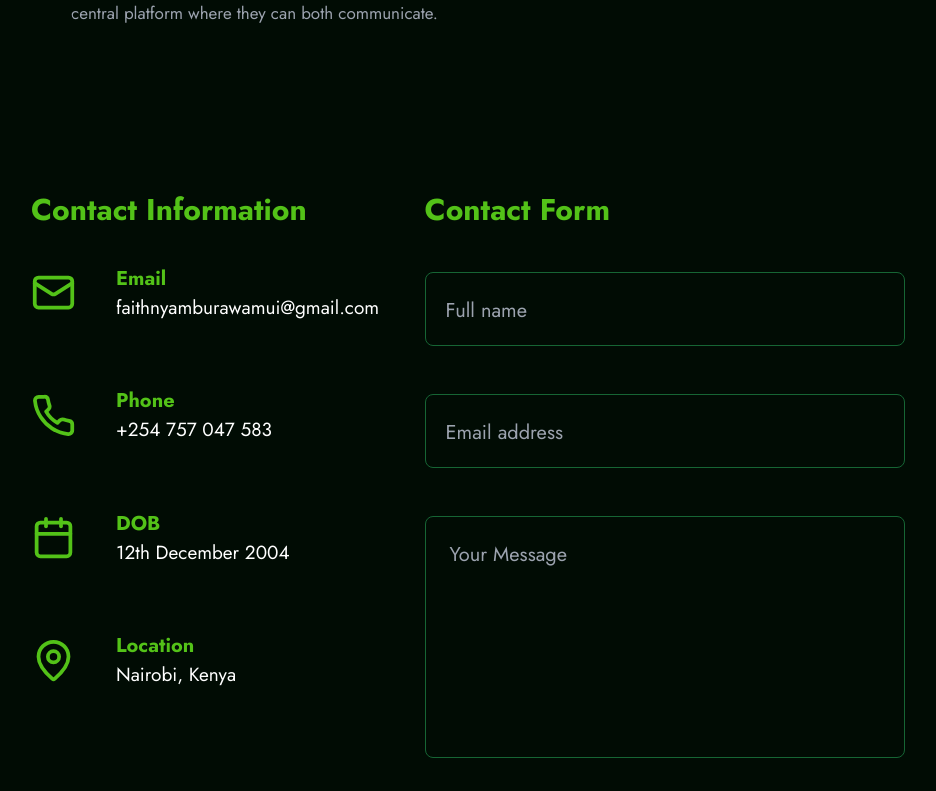
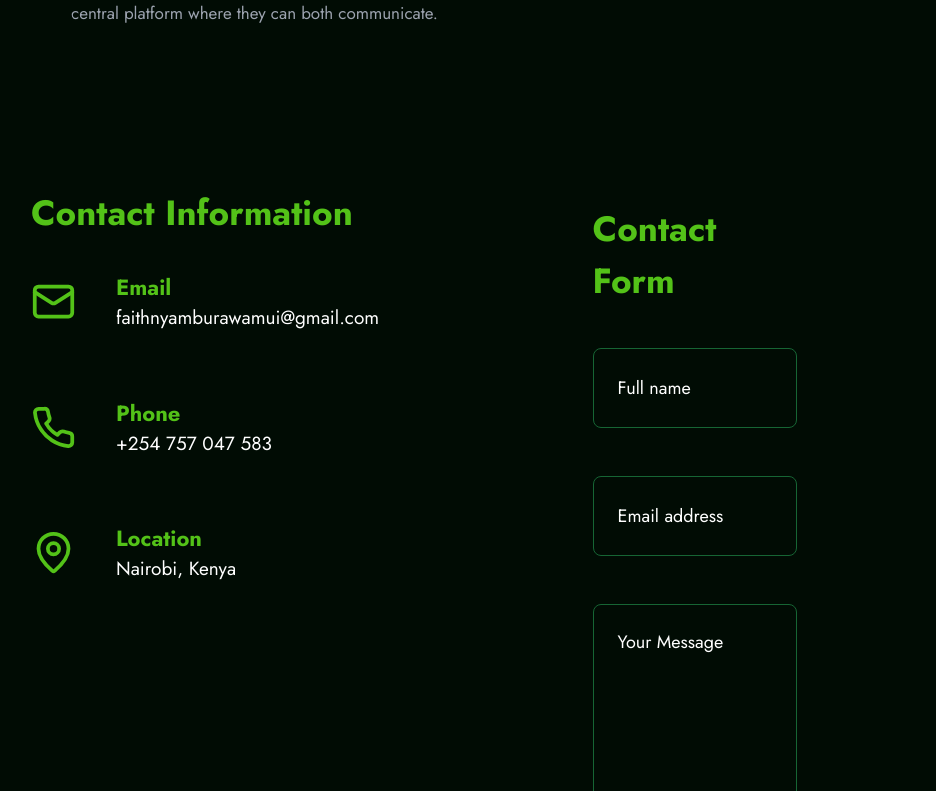
Before and after one commit to FaithNyamburaWamui/portfolio, a Next.js app: page / in a window 1280 px wide. Shown: the part 4649-5440 px from the top of the page, without its empty margins (161-1097 px from the left). Built offline with nearby package versions, Linux system fonts and the light colour scheme.

Commit message:
new changes

```diff
--- a/src/app/components/Contact/contactform.tsx
+++ b/src/app/components/Contact/contactform.tsx
@@ -1,3 +1,110 @@
+// 'use client';
+// import React, { useState } from 'react';
+// import emailjs from '@emailjs/browser';
+// import { ToastContainer, toast } from 'react-toastify';
+// import 'react-toastify/dist/ReactToastify.css';
+
+// const ContactForm = () => {
+//     const [formData, setFormData] = useState({
+//         name: '',
+//         email: '',
+//         message: ''
+//     });
+//     const [status, setStatus] = useState({
+//         submitting: false,
+//         success: false,
+//         error: false,
+//     });
+
+//     const handleChange = (e: React.ChangeEvent<HTMLInputElement | HTMLTextAreaElement>) => {
+//         setFormData({ ...formData, [e.target.name]: e.target.value });
+//     };
+
+//     const handleSubmit = async (e: React.FormEvent) => {
+//         e.preventDefault();
+//         setStatus({ submitting: true, success: false, error: false });
+
+//         // Create template parameters object
+//         const templateParams = {
+//             from_name: formData.name,
+//             from_email: formData.email,
+//             message: formData.message,
+//         };
+
+//         try {
+//             await emailjs.send(
+//                 'service_3211i1j',
+//                 'template_rurq1h9',
+//                 templateParams,
+//                 'wnMuehn-FK2NF2hcu'
+//             );
+//             setStatus({ submitting: false, success: true, error: false });
+//             setFormData({ name: '', email: '', message: '' });
+//             toast.success("Message sent successfully!");
+//         } catch (error) {
+//             setStatus({ submitting: false, success: false, error: true });
+//             toast.error("Failed to send message. Please try again.");
+//             console.error('Error sending message:', error);
+//         }
+//     };
+
+//     const isFormValid = formData.name && formData.email && formData.message;
+
+//     return (
+//         <div className="p-16 ml-[-5%] w-[100%]">
+//             <h2 className="mb-10 text-[30px] font-semibold text-[#53C218] ">Contact Form</h2>
+//             <form onSubmit={handleSubmit} className="flex flex-col gap-12">
+//                 <input
+//                     type="text"
+//                     name="name"
+//                     placeholder="Full name"
+//                     value={formData.name}
+//                     onChange={handleChange}
+//                     className="w-full p-5 bg-transparent border border-green-800 rounded-lg text-2xl text-white
+//                              placeholder:text-white-100 placeholder:text-xl focus:outline-none focus:border-green-500"
+//                     required
+//                 />
+//                 <input
+//                     type="email"
+//                     name="email"
+//                     placeholder="Email address"
+//                     value={formData.email}
+//                     onChange={handleChange}
+//                     className="w-full p-5 bg-transparent  border border-green-800 rounded-lg text-white text-2xl
+//                              placeholder:text-white-100 placeholder:text-xl focus:outline-none focus:border-green-500"
+//                     required
+//                 />
+//                 <textarea
+//                     name="message"
+//                     placeholder="Your Message"
+//                     value={formData.message}
+//                     onChange={handleChange}
+//                     rows={6}
+//                     className="w-full p-6 bg-transparent border border-green-800 rounded-lg text-white text-2xl resize-none min-h-[150px]
+//                              placeholder:text-white-100 placeholder:text-xl focus:outline-none focus:border-green-500"
+//                     required
+//                 />
+
+//                 <button
+//                     type="submit"
+//                     disabled={status.submitting || !isFormValid}
+//                     className="flex items-center justify-center gap-2 self-end bg-[#53C218] font-medium text-white border-2 border-transparent
+//                              px-6 py-3 rounded-lg cursor-pointer transition-all duration-200 text-[20px]
+//                              hover:bg-[#53C218] hover:text-black hover:border-green-800 disabled:cursor-not-allowed"
+//                 >
+//                     {status.submitting ? 'Sending...' : 'Send Message'}
+//                     <svg width="16" height="16" viewBox="0 0 16 16" fill="none" className="stroke-current">
+//                         <path d="M15.5 8L8.5 15M15.5 8L8.5 1M15.5 8H0.5" strokeWidth="1.5"/>
+//                     </svg>
+//                 </button>
+//             </form>
+//             <ToastContainer />
+//         </div>
+//     );
+// };
+
+// export default ContactForm;
+
 'use client';
 import React, { useState } from 'react';
 import emailjs from '@emailjs/browser';
@@ -51,17 +158,19 @@ const ContactForm = () => {
     const isFormValid = formData.name && formData.email && formData.message;
 
     return (
-        <div className="p-16 ml-[-5%] w-[100%]">
-            <h2 className="mb-10 text-[30px] font-semibold text-[#53C218] ">Contact Form</h2>
-            <form onSubmit={handleSubmit} className="flex flex-col gap-12">
+        <div className="p-8 sm:p-12 md:p-16 lg:p-20 w-[90%] md:w-[75%] lg:w-[60%] mx-auto">
+            <h2 className="mb-10 text-[24px] sm:text-[28px] md:text-[30px] lg:text-[35px] font-semibold text-[#53C218]">
+                Contact Form
+            </h2>
+            <form onSubmit={handleSubmit} className="flex flex-col gap-8 sm:gap-10 md:gap-12">
                 <input
                     type="text"
                     name="name"
                     placeholder="Full name"
                     value={formData.name}
                     onChange={handleChange}
-                    className="w-full p-5 bg-transparent border border-green-800 rounded-lg text-2xl text-white
-                             placeholder:text-white-100 placeholder:text-xl focus:outline-none focus:border-green-500"
+                    className="w-full p-4 sm:p-5 md:p-6 bg-transparent border border-green-800 rounded-lg text-[16px] sm:text-[18px] md:text-[20px] text-white
+                             placeholder:text-white placeholder:text-[15px] sm:placeholder:text-[16px] md:placeholder:text-[18px] focus:outline-none focus:border-green-500"
                     required
                 />
                 <input
@@ -70,8 +179,8 @@ const ContactForm = () => {
                     placeholder="Email address"
                     value={formData.email}
                     onChange={handleChange}
-                    className="w-full p-5 bg-transparent  border border-green-800 rounded-lg text-white text-2xl
-                             placeholder:text-white-100 placeholder:text-xl focus:outline-none focus:border-green-500"
+                    className="w-full p-4 sm:p-5 md:p-6 bg-transparent border border-green-800 rounded-lg text-[16px] sm:text-[18px] md:text-[20px] text-white
+                             placeholder:text-white placeholder:text-[15px] sm:placeholder:text-[16px] md:placeholder:text-[18px] focus:outline-none focus:border-green-500"
                     required
                 />
                 <textarea
@@ -80,8 +189,8 @@ const ContactForm = () => {
                     value={formData.message}
                     onChange={handleChange}
                     rows={6}
-                    className="w-full p-6 bg-transparent border border-green-800 rounded-lg text-white text-2xl resize-none min-h-[150px]
-                             placeholder:text-white-100 placeholder:text-xl focus:outline-none focus:border-green-500"
+                    className="w-full p-4 sm:p-5 md:p-6 bg-transparent border border-green-800 rounded-lg text-[16px] sm:text-[18px] md:text-[20px] text-white resize-none min-h-[150px]
+                             placeholder:text-white placeholder:text-[15px] sm:placeholder:text-[16px] md:placeholder:text-[18px] focus:outline-none focus:border-green-500"
                     required
                 />
 
@@ -89,7 +198,7 @@ const ContactForm = () => {
                     type="submit"
                     disabled={status.submitting || !isFormValid}
                     className="flex items-center justify-center gap-2 self-end bg-[#53C218] font-medium text-white border-2 border-transparent
-                             px-6 py-3 rounded-lg cursor-pointer transition-all duration-200 text-[20px]
+                             px-4 sm:px-6 py-2 sm:py-3 rounded-lg cursor-pointer transition-all duration-200 text-[16px] sm:text-[18px] md:text-[20px]
                              hover:bg-[#53C218] hover:text-black hover:border-green-800 disabled:cursor-not-allowed"
                 >
                     {status.submitting ? 'Sending...' : 'Send Message'}
--- a/src/app/components/Contact/contactinfo.tsx
+++ b/src/app/components/Contact/contactinfo.tsx
@@ -1,3 +1,43 @@
+// "use client";
+// import React from "react";
+// import { Mail, Phone, Calendar, MapPin, LucideIcon } from "lucide-react";
+
+// interface InfoItemProps {
+//   Icon: LucideIcon;
+//   label: string;
+//   value: string;
+// }
+
+// const InfoItem = ({ Icon, label, value }: InfoItemProps) => (
+//   <div className="flex items-center gap-10 mb-16 ml-[20%]">
+//     <Icon size={45} className="text-[#53C218]" />
+//     <div>
+//       <h3 className="text-[20px] font-semibold text-[#53C218]">{label}</h3>
+//       <p className="text-white text-[19px]">{value}</p>
+//     </div>
+//   </div>
+// );
+
+// const ContactInfo = () => {
+//   return (
+//     <div className="rounded-2xl p-16">
+//       <h2 className="mb-8 text-[30px] font-semibold text-[#53C218] ml-[20%]">
+//         Contact Information
+//       </h2>
+//       <InfoItem
+//         Icon={Mail}
+//         label="Email"
+//         value="faithnyamburawamui@gmail.com"
+//       />
+//       <InfoItem Icon={Phone} label="Phone" value="+254 757 047 583" />
+//       <InfoItem Icon={Calendar} label="DOB" value="12th December 2004" />
+//       <InfoItem Icon={MapPin} label="Location" value="Nairobi, Kenya" />
+//     </div>
+//   );
+// };
+
+// export default ContactInfo;
+
 "use client";
 import React from "react";
 import { Mail, Phone, Calendar, MapPin, LucideIcon } from "lucide-react";
@@ -9,19 +49,23 @@ interface InfoItemProps {
 }
 
 const InfoItem = ({ Icon, label, value }: InfoItemProps) => (
-  <div className="flex items-center gap-10 mb-16 ml-[20%]">
+  <div className="flex items-center gap-10 mb-16 ml-[10%] md:ml-[15%] lg:ml-[20%]">
     <Icon size={45} className="text-[#53C218]" />
     <div>
-      <h3 className="text-[20px] font-semibold text-[#53C218]">{label}</h3>
-      <p className="text-white text-[19px]">{value}</p>
+      <h3 className="text-[18px] md:text-[20px] lg:text-[22px] font-semibold text-[#53C218]">
+        {label}
+      </h3>
+      <p className="text-white text-[17px] md:text-[18px] lg:text-[19px]">
+        {value}
+      </p>
     </div>
   </div>
 );
 
 const ContactInfo = () => {
   return (
-    <div className="rounded-2xl p-16">
-      <h2 className="mb-8 text-[30px] font-semibold text-[#53C218] ml-[20%]">
+    <div className="rounded-2xl p-8 md:p-12 lg:p-16">
+      <h2 className="mb-8 text-[25px] md:text-[30px] lg:text-[35px] font-semibold text-[#53C218] ml-[10%] md:ml-[15%] lg:ml-[20%]">
         Contact Information
       </h2>
       <InfoItem
@@ -30,7 +74,6 @@ const ContactInfo = () => {
         value="faithnyamburawamui@gmail.com"
       />
       <InfoItem Icon={Phone} label="Phone" value="+254 757 047 583" />
-      <InfoItem Icon={Calendar} label="DOB" value="12th December 2004" />
       <InfoItem Icon={MapPin} label="Location" value="Nairobi, Kenya" />
     </div>
   );
--- a/src/app/components/Services/page.tsx
+++ b/src/app/components/Services/page.tsx
@@ -90,7 +90,7 @@ const ServicesGrid = () => {
   ];
 
   return (
-      <div className="min-h-screen bg-[#010C04] p-8 mt-[-16%]">
+      <div className="min-h-screen bg-[#010C04] p-8 xl:mt-[-16%]">
         <h2 className="text-[35px] font-bold text-white mb-6 text-center">
           Services
         </h2>
```
